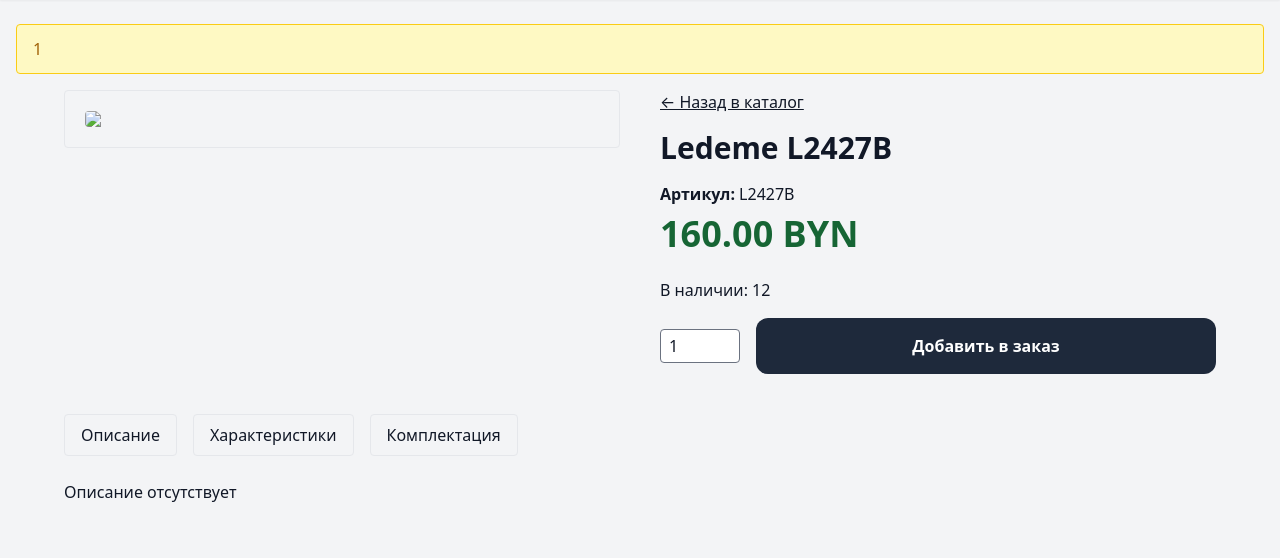
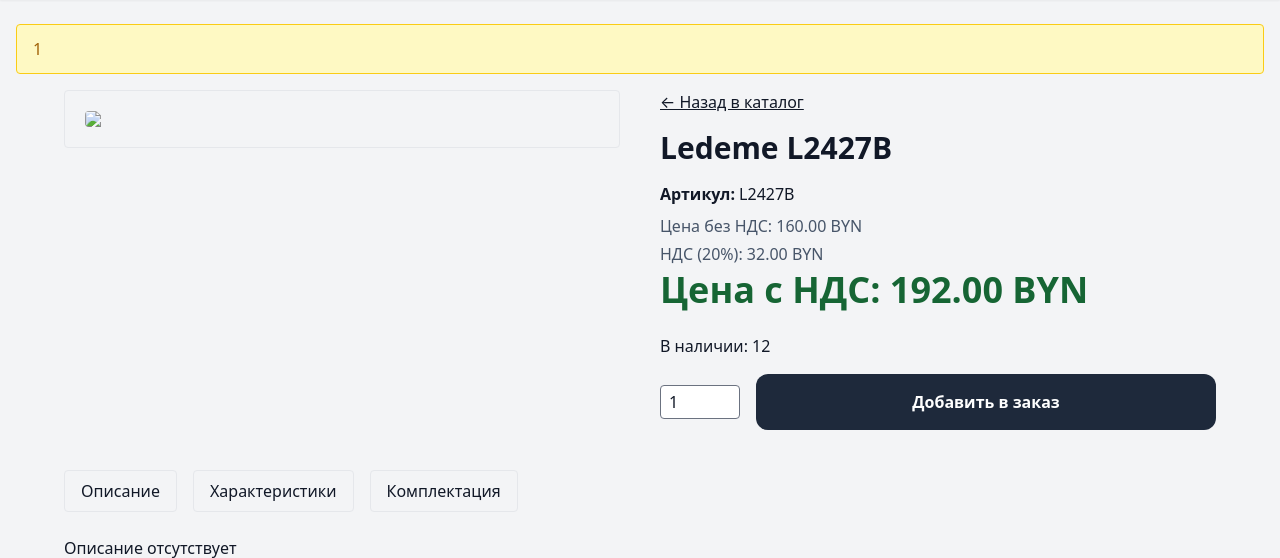
Before and after one commit to zalex350/baza-petrovich, a Laravel app: page /product/1 in a window 1280 px wide; the page is wider, and only the part inside the window is pictured. Shown: the part 65-623 px from the top of that part. Run offline with Laravel 12, Linux system fonts and the light colour scheme; the visitor is signed in with stand-in values (Sample User, id 1); data comes from the database, SQL or seed files in the repository; data that the repository does not hold is empty; style sheets or scripts are compiled from the project's sources; some libraries are stand-ins or nearby versions.

Commit message:
feat(vat): витрина — разбивка цены на странице товара, «(с НДС: X BYN)» в каталоге и поиске
Co-Authored-By: Claude Opus 5.5 <noreply@anthropic.com>

```diff
--- a/resources/views/catalog.blade.php
+++ b/resources/views/catalog.blade.php
@@ -96,6 +96,10 @@
 
                             {{ number_format($product->price,2) }} BYN
 
+                            <span class="text-sm font-normal text-slate-500">
+                                (с НДС: {{ number_format($product->price_with_vat, 2) }} BYN)
+                            </span>
+
                         </div>
 
                     @else
--- a/resources/views/product.blade.php
+++ b/resources/views/product.blade.php
@@ -76,9 +76,24 @@
 
             @auth
 
-                <h2 class="text-4xl font-semibold text-green-800 mb-6">
-                    {{ $product->price }} BYN
-                </h2>
+                <div class="mb-6 space-y-1">
+
+                    <p class="text-slate-600">
+                        Цена без НДС:
+                        {{ number_format($product->price, 2) }} BYN
+                    </p>
+
+                    <p class="text-slate-600">
+                        НДС ({{ rtrim(rtrim(number_format($product->vat_rate, 2), '0'), '.') }}%):
+                        {{ number_format($product->vat_amount, 2) }} BYN
+                    </p>
+
+                    <h2 class="text-4xl font-semibold text-green-800">
+                        Цена с НДС:
+                        {{ number_format($product->price_with_vat, 2) }} BYN
+                    </h2>
+
+                </div>
 
                 <p class="mb-4">
                     В наличии: {{ $product->stock }}
--- a/resources/views/search.blade.php
+++ b/resources/views/search.blade.php
@@ -119,6 +119,10 @@
                                     {{ number_format($product->price, 2) }} BYN
                                 </span>
 
+                                <span class="block text-xs text-slate-500">
+                                    (с НДС: {{ number_format($product->price_with_vat, 2) }} BYN)
+                                </span>
+
                             @else
 
                                 <span class="text-sm text-slate-500">
```
